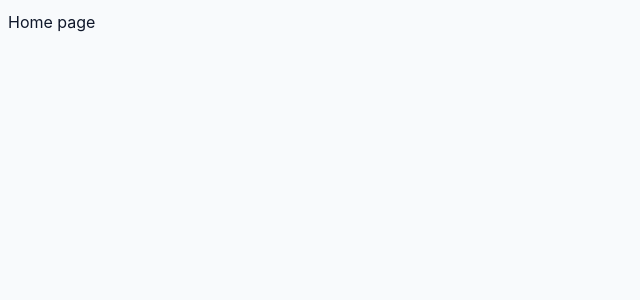
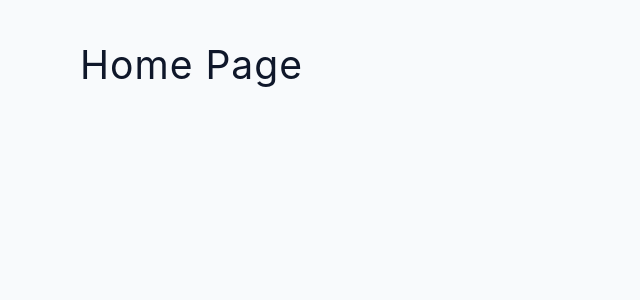
Before and after one commit to DilanMDA/react-router6, a React (Create React App) app: page / in a window 1280 px wide. Shown: the top 300 px of the page, without its empty margins (0-640 px from the left). Built offline with nearby package versions, Linux system fonts and the light colour scheme.

Commit message:
setup page content

```diff
--- a/package.json
+++ b/package.json
@@ -8,6 +8,7 @@
     "@testing-library/user-event": "^13.5.0",
     "react": "^18.0.0",
     "react-dom": "^18.0.0",
+    "react-router-dom": "^6.3.0",
     "react-scripts": "5.0.0",
     "web-vitals": "^2.1.4"
   },
--- a/src/App.js
+++ b/src/App.js
@@ -1,11 +1,16 @@
+import React from "react";
 import { BrowserRouter, Routes, Route } from "react-router-dom";
+import Home from "./pages/Home";
+import About from "./pages/About";
+import Products from "./pages/Products";
 
 function App() {
   return (
     <BrowserRouter>
       <Routes>
-        <Route exact path='/' element={<div>Home page</div>} />
-        <Route exact path='/about' element={<div>about</div>} />
+        <Route exact path='/' element={<Home />} />
+        <Route exact path='/about' element={<About />} />
+        <Route exact path='/products' element={<Products />} />
       </Routes>
     </BrowserRouter>
   );
--- a/src/pages/Home.js
+++ b/src/pages/Home.js
@@ -1,4 +1,7 @@
-const Home = () => {
+import React from 'react';
+
+const Home = () =>
+{
   return (
     <section className='section'>
       <h2>Home Page</h2>
```
Also changed, not shown: 1 other file (tests, documents, lock files or other folders).
